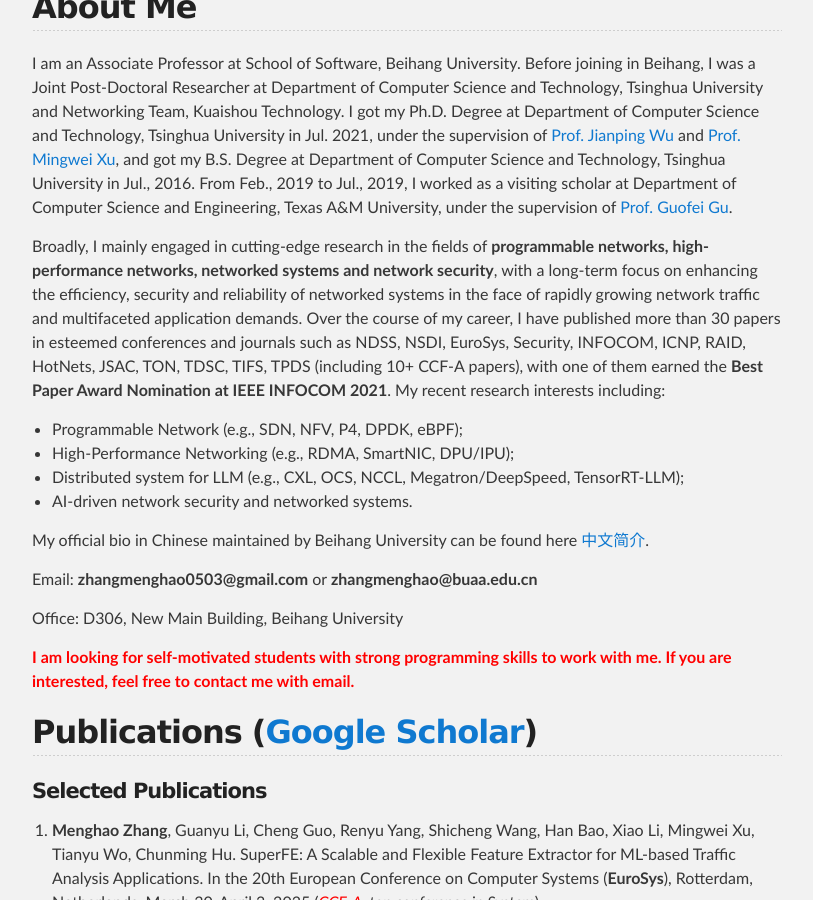
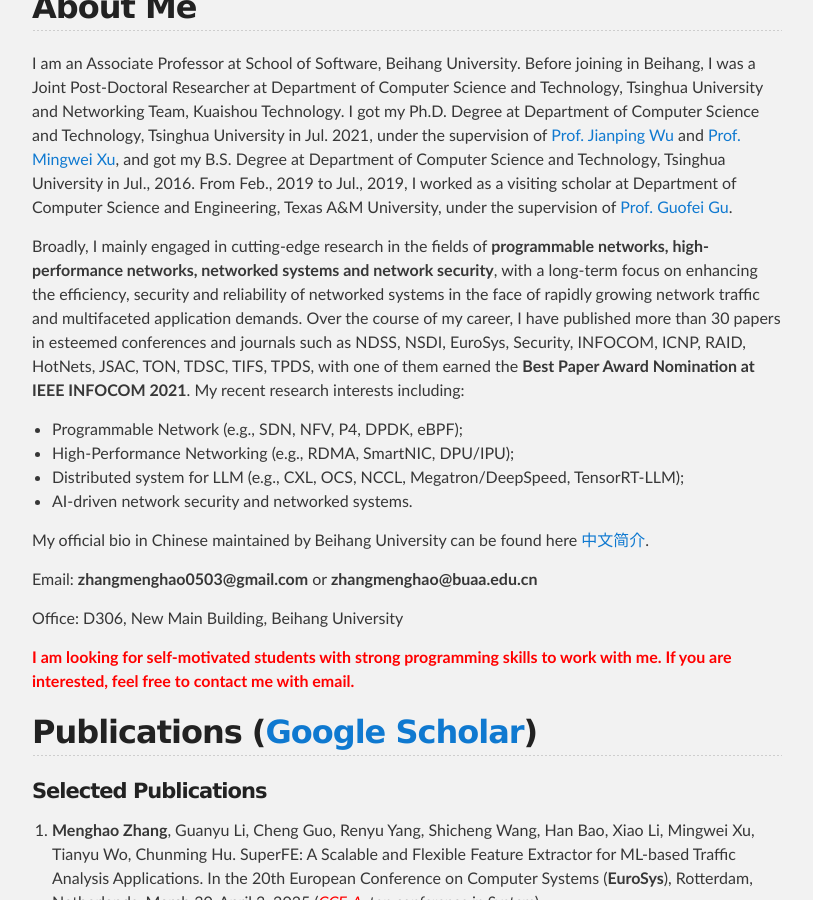
Before and after one commit to zhangmenghao/zhangmenghao.github.io, a Jekyll site: the page built from index.md, in a window 1280 px wide and 900 px high, scrolled down 333 px. Shown: the whole window, without its empty margins (233-1046 px from the left). Built offline with Jekyll 4.4.1, drawn with Linux system fonts in a browser that asks for light colours.

Commit message:
Update bio

```diff
--- a/index.md
+++ b/index.md
@@ -15,7 +15,7 @@
 From Feb., 2019 to Jul., 2019, I worked as a visiting scholar at Department of Computer Science and Engineering, Texas A&M University, under the supervision of [Prof. Guofei Gu](http://faculty.cs.tamu.edu/guofei/).
 
 Broadly, I mainly engaged in cutting-edge research in the fields of __programmable networks, high-performance networks, networked systems and network security__, with a long-term focus on enhancing the efficiency, security and reliability of networked systems in the face of rapidly growing network traffic and multifaceted application demands.
-Over the course of my career, I have published more than 30 papers in esteemed conferences and journals such as NDSS, NSDI, EuroSys, Security, INFOCOM, ICNP, RAID, HotNets, JSAC, TON, TDSC, TIFS, TPDS (including 10+ CCF-A papers), with one of them earned the __Best Paper Award Nomination at IEEE INFOCOM 2021__. My recent research interests including:
+Over the course of my career, I have published more than 30 papers in esteemed conferences and journals such as NDSS, NSDI, EuroSys, Security, INFOCOM, ICNP, RAID, HotNets, JSAC, TON, TDSC, TIFS, TPDS, with one of them earned the __Best Paper Award Nomination at IEEE INFOCOM 2021__. My recent research interests including:
 * Programmable Network (e.g., SDN, NFV, P4, DPDK, eBPF);
 * High-Performance Networking (e.g., RDMA, SmartNIC, DPU/IPU);
 * Distributed system for LLM (e.g., CXL, OCS, NCCL, Megatron/DeepSpeed, TensorRT-LLM);
```
